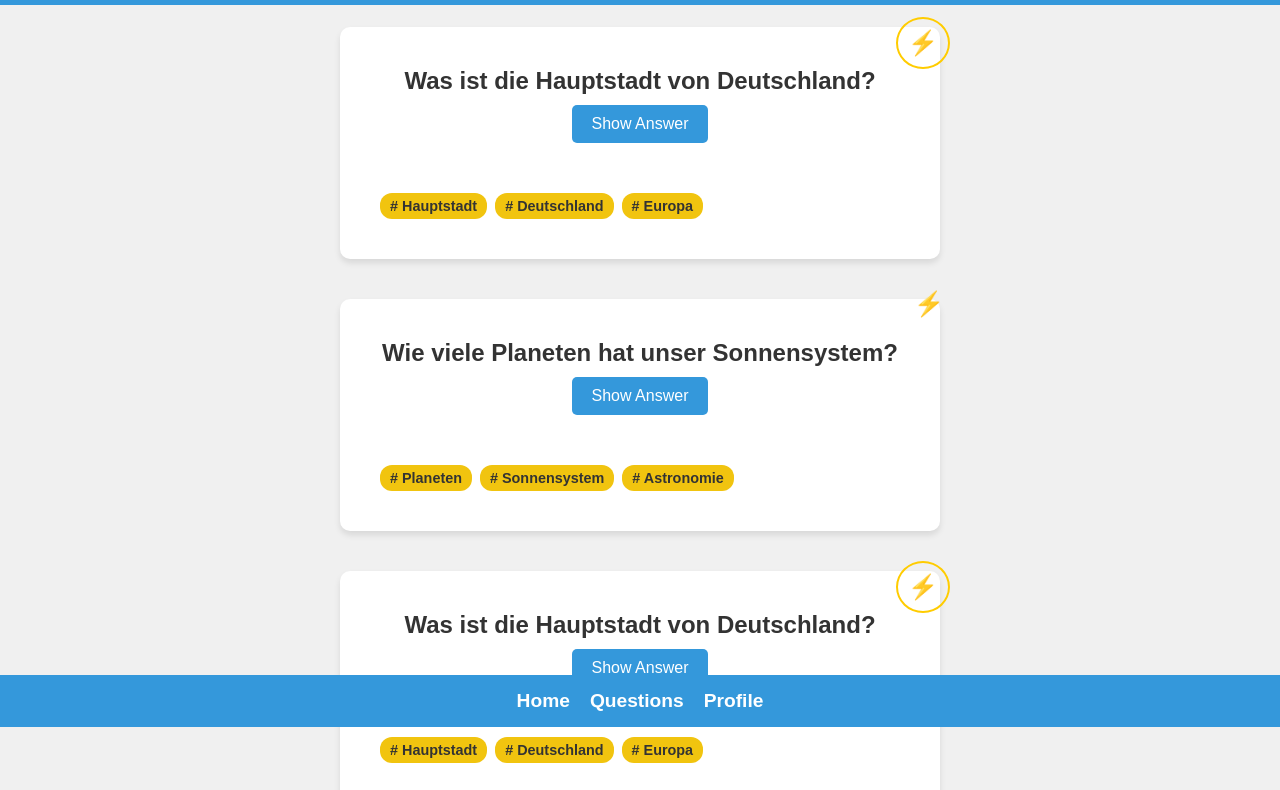
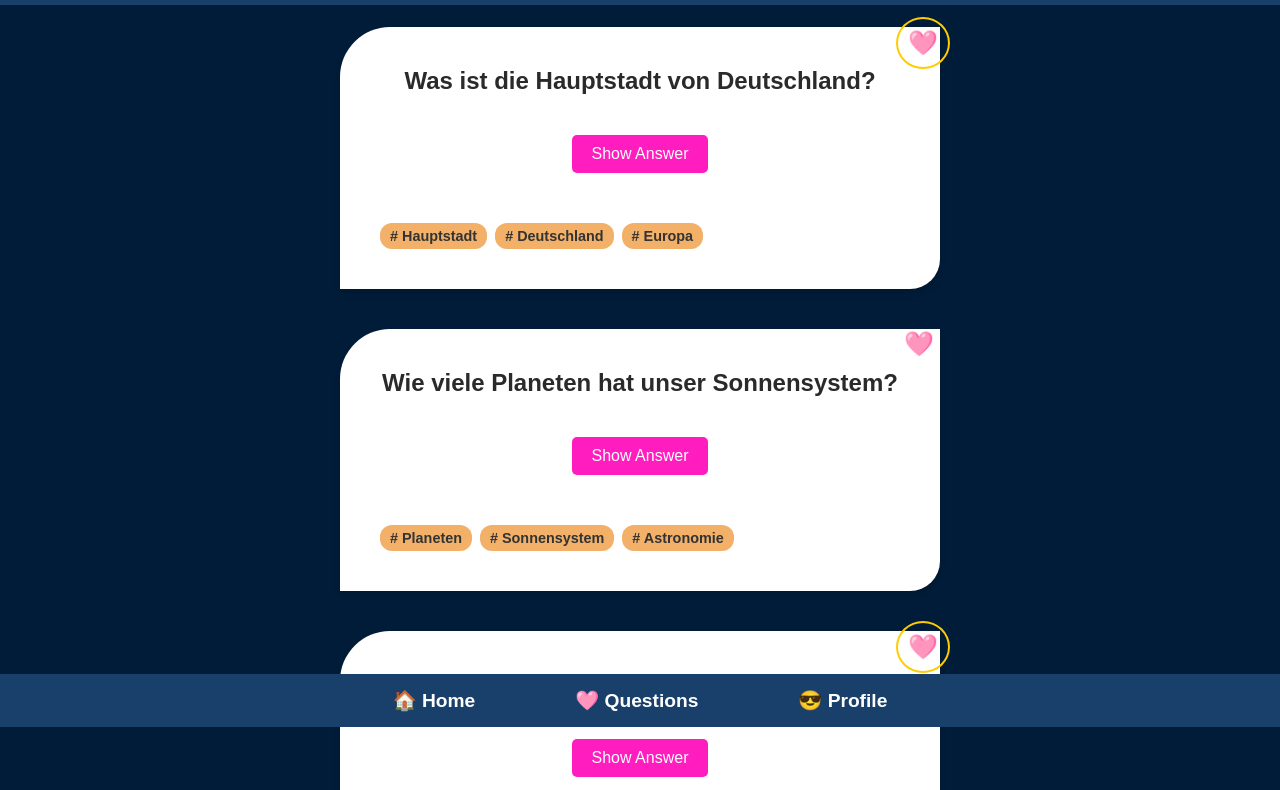
Before and after one commit to ana-nova/quiz-app, a plain HTML site: page index.html in a window 1280 px wide. Shown: the part 73-863 px from the top of the page. Drawn offline with Linux system fonts and the light colour scheme.

Commit message:
add profile.html, add better colors & icons

```diff
--- a/css/styles.css
+++ b/css/styles.css
@@ -2,7 +2,7 @@
 body {
     margin: 0;
     font-family: Arial, sans-serif;
-    background-color: #f0f0f0;
+    background-color: #011c38;
     display: flex;
     flex-direction: column;
     align-items: center;
@@ -10,7 +10,7 @@ body {
 
   /* Header */
   .header {
-    background-color: #3498db;
+    background-color: #18406a;
     color: white;
     padding: 20px;
     width: 100%;
@@ -37,17 +37,15 @@ body {
     border: none;
     font-size: 1.5rem;
     cursor: pointer;
-    color: #ffcc00;
     position: absolute; /* Absolut innerhalb der Card positionieren */
-    top: -10px; /* Abstand vom oberen Rand */
-    right: -10px; /* Abstand vom rechten Rand */
+    top: 0px; /* Abstand vom oberen Rand */
+    right: 0px; /* Abstand vom rechten Rand */
   }
 
   .bookmark-btn-one {
     background: none;
     border: none;
     cursor: pointer;
-    color: #ffcc00;
     position: absolute; /* Absolut innerhalb der Card positionieren */
     top: -10px; /* Abstand vom oberen Rand */
     right: -10px; /* Abstand vom rechten Rand */
@@ -60,7 +58,6 @@ body {
   /* Quiz Card */
   .quiz-card {
     background-color: white;
-    border-radius: 10px;
     box-shadow: 0 4px 6px rgba(0, 0, 0, 0.1);
     padding: 40px;
     margin-bottom: 40px;
@@ -70,23 +67,25 @@ body {
     flex-direction: column;
     justify-content: space-between; /* Platzierung von Button und Tags */
     height: 100%; /* Die Card füllt den Container vollständig */
+    border-radius: 50px 0 30px 0; /* Ändert die linke obere und untere Ecke */
   }
 
   .quiz-question {
     font-size: 1.5rem;
-    color: #333;
+    color: #2a2a2a;
     margin: 0 0 10px 0;
   }
 
   .quiz-answer {
     font-size: 1.2rem;
-    color: #666;
+    color: #4a4a4a;
     margin: 10px 0;
     transition: opacity 0.3s ease;
   }
 
   .show-answer-btn {
     margin-bottom: auto; /* Schiebt die Tags nach unten */
+    margin-top: 30px;
   }
 
   /* Styling der Tags */
@@ -98,7 +97,7 @@ body {
   }
 
   .tag {
-    background-color: #f1c40f; /* Farbe der Tags */
+    background-color: #f2b069; /* Farbe der Tags */
     color: #333;
     padding: 5px 10px;
     border-radius: 12px;
@@ -114,7 +113,7 @@ body {
   /* Button Styling */
   .show-answer-btn {
     padding: 10px 20px;
-    background-color: #3498db;
+    background-color: #ff1dbf;
     color: white;
     border: none;
     border-radius: 5px;
@@ -124,13 +123,12 @@ body {
   }
 
   .show-answer-btn:hover {
-    background-color: #2980b9;
+    background-color: #efa6da;
   }
-
 
   /* Footer-Styling */
 .footer {
-    background-color: #3498db;
+    background-color: #18406a;
     color: white;
     padding: 15px 0;
     position: fixed;
@@ -142,7 +140,7 @@ body {
   .footer-nav {
     display: flex;
     justify-content: center;
-    gap: 20px;
+    gap: 100px;
   }
 
   .nav-link {
--- a/index.html
+++ b/index.html
@@ -15,7 +15,7 @@
     <!-- Main Content -->
     <main class="quiz-container">
         <section class="quiz-card">
-            <button class="bookmark-btn-one">⚡️</button>
+            <button class="bookmark-btn-one">🩷</button>
             <h2 class="quiz-question">Was ist die Hauptstadt von Deutschland?</h2>
             <div>
             <p class="quiz-answer hidden">Berlin</p>
@@ -29,7 +29,7 @@
           </section>
 
           <section class="quiz-card">
-            <button class="bookmark-btn">⚡️</button>
+            <button class="bookmark-btn">🩷</button>
             <h2 class="quiz-question">Wie viele Planeten hat unser Sonnensystem?</h2>
             <div>
             <p class="quiz-answer hidden">Acht Planeten</p>
@@ -43,7 +43,7 @@
           </section>
 
           <section class="quiz-card">
-            <button class="bookmark-btn-one">⚡️</button>
+            <button class="bookmark-btn-one">🩷</button>
             <h2 class="quiz-question">Was ist die Hauptstadt von Deutschland?</h2>
             <div>
             <p class="quiz-answer hidden">Berlin</p>
@@ -57,7 +57,7 @@
           </section>
 
           <section class="quiz-card">
-            <button class="bookmark-btn">⚡️</button>
+            <button class="bookmark-btn">🩷</button>
             <h2 class="quiz-question">Wie viele Planeten hat unser Sonnensystem?</h2>
             <div>
             <p class="quiz-answer hidden">Acht Planeten</p>
@@ -71,7 +71,7 @@
           </section>
 
           <section class="quiz-card">
-            <button class="bookmark-btn">⚡️</button>
+            <button class="bookmark-btn">🩷</button>
             <h2 class="quiz-question">Was ist die Hauptstadt von Deutschland?</h2>
             <div>
             <p class="quiz-answer hidden">Berlin</p>
@@ -85,7 +85,7 @@
           </section>
 
           <section class="quiz-card">
-            <button class="bookmark-btn">⚡️</button>
+            <button class="bookmark-btn">🩷</button>
             <h2 class="quiz-question">Wie viele Planeten hat unser Sonnensystem?</h2>
             <div>
             <p class="quiz-answer hidden">Acht Planeten</p>
@@ -102,9 +102,9 @@
         <!-- Footer mit Navigation -->
         <footer class="footer">
             <nav class="footer-nav">
-                <a href="index.html" class="nav-link" id="home-link">Home</a>
-                <a href="bookmark.html" class="nav-link" id="questions-link">Questions</a>
-              <a href="#" class="nav-link">Profile</a>
+                <a href="index.html" class="nav-link" id="home-link">🏠 Home</a>
+                <a href="bookmark.html" class="nav-link" id="questions-link">🩷 Questions</a>
+              <a href="#" class="nav-link">😎 Profile</a>
             </nav>
           </footer>
 
```
Also changed, not shown: bookmark.html (+5 -5 lines), profile.html (added, +30 -0 lines).
